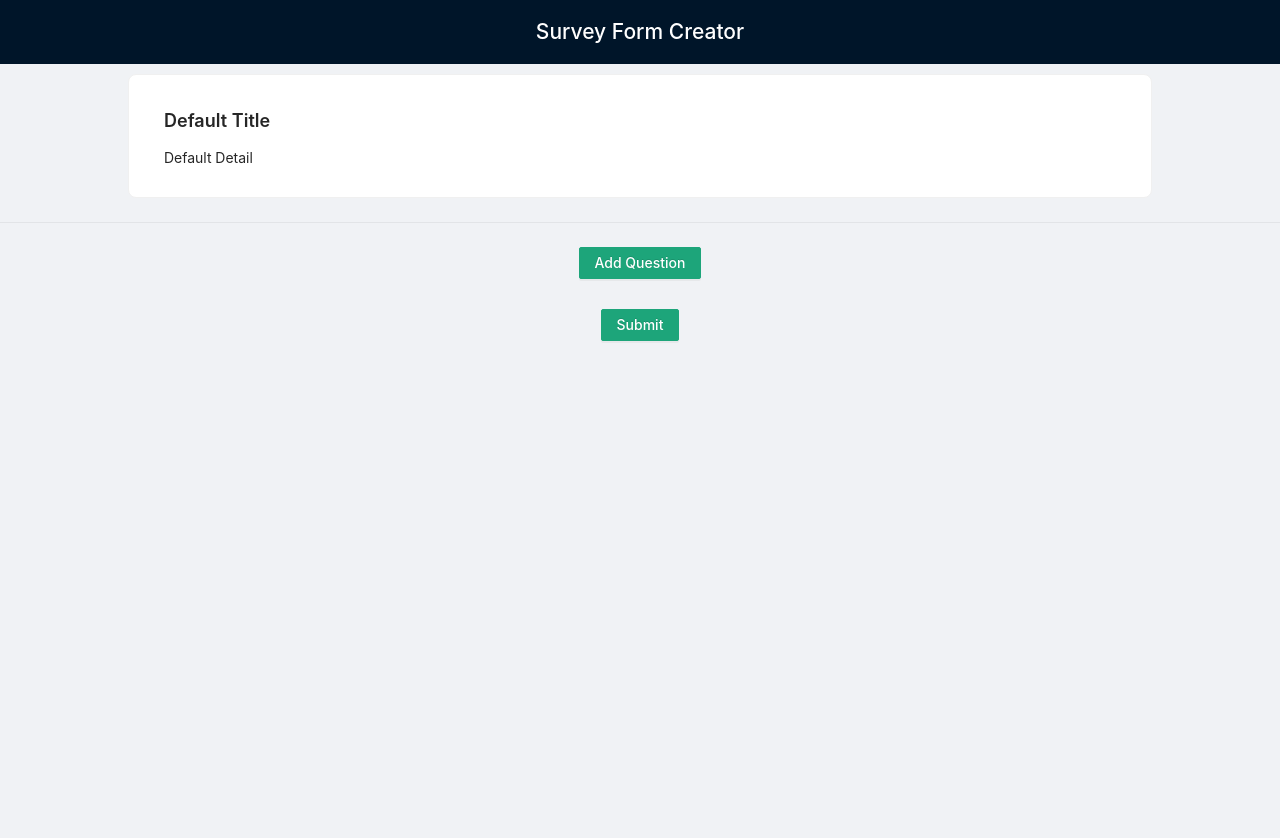
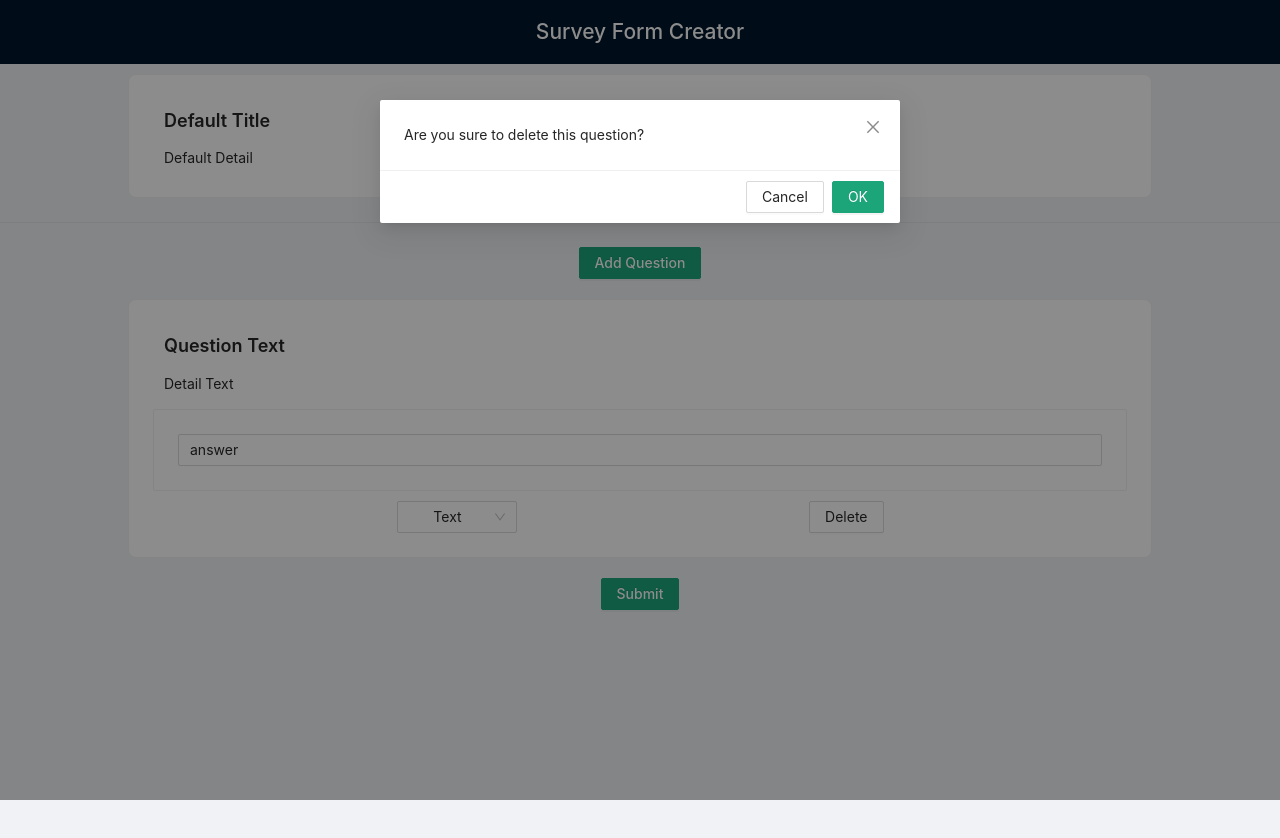
Before and after one commit to hyseoseo/ringle_form, a React (Create React App) app: page / in a window 1280 px wide. Both pictures are taken after a click on the button "Delete". Shown: the top 838 px of the page. Built offline with nearby package versions, Linux system fonts and the light colour scheme.

Commit message:
feat: delete waring modal 추가

```diff
--- a/src/App.less
+++ b/src/App.less
@@ -55,3 +55,18 @@ button {
 .option-add-section {
   margin-top: 10px;
 }
+
+.card-typeselect-delete {
+  margin-top: 10px;
+  position: relative;
+  left: 25%;
+  display: flex;
+  width: 50%;
+  justify-content: space-between;
+  align-items: center;
+}
+
+.question-type-select {
+  width: 120px;
+  min-width: 120px;
+}
--- a/src/components/Question.tsx
+++ b/src/components/Question.tsx
@@ -1,6 +1,6 @@
-import React from 'react';
+import React, { useState } from 'react';
 import { useDispatch } from 'react-redux';
-import { Button, Card, Select, Input } from 'antd';
+import { Button, Card, Select, Input, Modal } from 'antd';
 
 import { QuestionSet } from 'config';
 import TextQuestion from './TextQuestion';
@@ -23,6 +23,7 @@ const Question: React.FC<IProps> = ({ question }) => {
   const dispatch = useDispatch();
   const id = question.id;
   const type = question.type;
+  const [isModalVisible, setIsModalVisible] = useState(false);
 
   const handleChange = (value: SelectValue) => {
     dispatch(setQuestionType({ id: id, type: value }));
@@ -34,7 +35,16 @@ const Question: React.FC<IProps> = ({ question }) => {
   };
 
   const handleClick = () => {
+    setIsModalVisible(true);
+  };
+
+  const handleOK = () => {
     dispatch(removeQuestions(id));
+    setIsModalVisible(false);
+  };
+
+  const handleCancel = () => {
+    setIsModalVisible(false);
   };
 
   const handleQuestionChange = (e: React.ChangeEvent<HTMLInputElement>) => {
@@ -58,7 +68,12 @@ const Question: React.FC<IProps> = ({ question }) => {
         className='detail-text'
       />
       {returnQuestionType()}
-      <Select defaultValue='text' onChange={handleChange}>
+      <div className='card-typeselect-delete'>
+        <Select
+          defaultValue='text'
+          onChange={handleChange}
+          className='question-type-select'
+        >
           <Option value='text'>Text</Option>
           <Option value='radio'>Radio</Option>
           <Option value='checkbox'>Checkbox</Option>
@@ -66,6 +81,10 @@ const Question: React.FC<IProps> = ({ question }) => {
         <Button onClick={handleClick} type='default'>
           Delete
         </Button>
+      </div>
+      <Modal visible={isModalVisible} onOk={handleOK} onCancel={handleCancel}>
+        Are you sure to delete this question?
+      </Modal>
     </Card>
   );
 };
```
Lines whose indentation alone changed are shown as unchanged.
